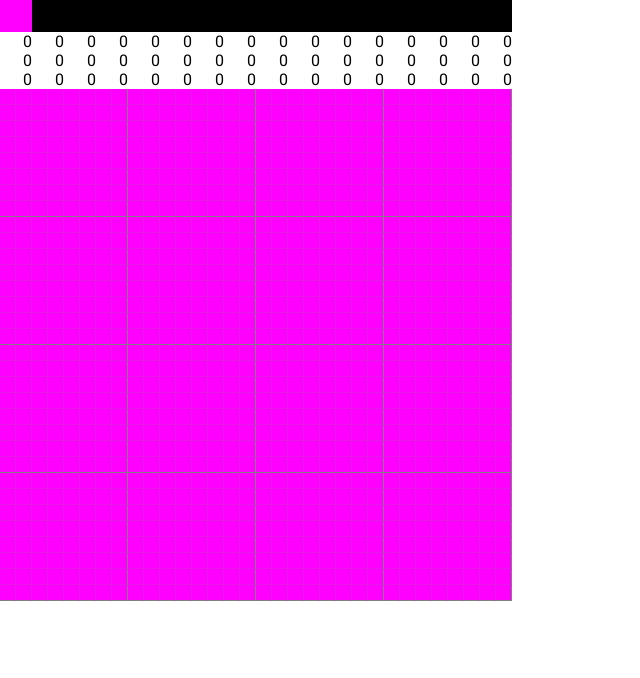
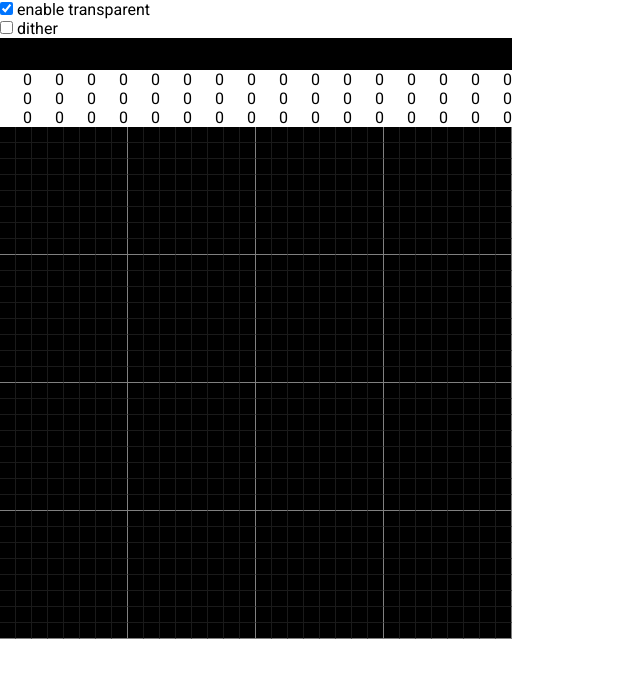
Before and after one commit to FMS-Cat/animal-crossing-design-converter, a React (Vite) app: page / in a window 1280 px wide. Shown: the top 678 px of the page, without its empty margins (0-640 px from the left). Built offline with nearby package versions, Linux system fonts and the light colour scheme.

Commit message:
add dither feature / add switches of dither and transparent

```diff
--- a/src/Designer.ts
+++ b/src/Designer.ts
@@ -25,7 +25,7 @@ export class Designer {
     this.context = this.canvas.getContext( '2d' )!;
   }
 
-  public loadImage( image: CanvasImageSource, enableTransparent: boolean ): void {
+  public loadImage( image: CanvasImageSource, enableTransparent: boolean, dither: boolean ): void {
     this.context.clearRect( 0, 0, Designer.WIDTH, Designer.HEIGHT );
     this.context.drawImage( image, 0, 0, Designer.WIDTH, Designer.HEIGHT );
 
@@ -39,11 +39,23 @@ export class Designer {
         continue;
       }
 
-      vecs.push( new Vector3( [
-        imageData.data[ i * 4 + 0 ],
-        imageData.data[ i * 4 + 1 ],
-        imageData.data[ i * 4 + 2 ],
-      ] ) );
+      if ( dither ) {
+        const ditherX = i % 2;
+        const ditherY = Math.floor( i / Designer.WIDTH ) % 2;
+        const ditherBias = 255 / 15 * ( ditherX + 2 * Math.abs( ditherX - ditherY ) ) / 3;
+
+        vecs.push( new Vector3( [
+          imageData.data[ i * 4 + 0 ] / 15 * 14 + ditherBias,
+          imageData.data[ i * 4 + 1 ] / 15 * 14 + ditherBias,
+          imageData.data[ i * 4 + 2 ] / 15 * 14 + ditherBias,
+        ] ) );
+      } else {
+        vecs.push( new Vector3( [
+          imageData.data[ i * 4 + 0 ],
+          imageData.data[ i * 4 + 1 ],
+          imageData.data[ i * 4 + 2 ],
+        ] ) );
+      }
     }
 
     const nColors = Designer.COLORS - ( enableTransparent ? 1 : 0 );
--- /dev/null
+++ b/src/utils/stringToArrayBuffer.ts
@@ -0,0 +1,5 @@
+export async function stringToArrayBuffer( string ): Promise<ArrayBuffer> {
+  const blob = new Blob( [ string ] );
+  const url = URL.createObjectURL( blob );
+  return await fetch( url ).then( ( res ) => res.arrayBuffer() );
+}
--- a/src/view/components/App.tsx
+++ b/src/view/components/App.tsx
@@ -1,4 +1,4 @@
-import React, { useCallback } from 'react';
+import React, { useCallback, useState } from 'react';
 import { Colors } from './Colors';
 import { Designer } from '../../Designer';
 import { DesignerStateListener } from './DesignerStateListener';
@@ -21,6 +21,9 @@ export interface AppProps {
 
 // == component ====================================================================================
 const Fuck = ( { designer }: AppProps ): JSX.Element => {
+  const [ enableTransparent, setEnableTransparent ] = useState( true );
+  const [ dither, setDither ] = useState( false );
+
   const handleDragOver = useCallback(
     ( event: React.DragEvent ) => {
       event.preventDefault();
@@ -37,15 +40,29 @@ const Fuck = ( { designer }: AppProps ): JSX.Element => {
       const url = URL.createObjectURL( blob );
       const img = document.createElement( 'img' );
       img.onload = () => {
-        designer.loadImage( img, true );
+        designer.loadImage( img, enableTransparent, dither );
       };
       img.src = url;
     },
-    [ designer ]
+    [ designer, enableTransparent, dither ]
   );
 
   return (
     <Root onDragOver={ handleDragOver } onDrop={ handleDrop }>
+      <div>
+        <input
+          type="checkbox"
+          checked={ enableTransparent }
+          onClick={ () => setEnableTransparent( !enableTransparent ) }
+        /> enable transparent
+      </div>
+      <div>
+        <input
+          type="checkbox"
+          checked={ dither }
+          onClick={ () => setDither( !dither ) }
+        /> dither
+      </div>
       <DesignerStateListener designer={ designer } />
       <Colors />
       <Matrix />
```
